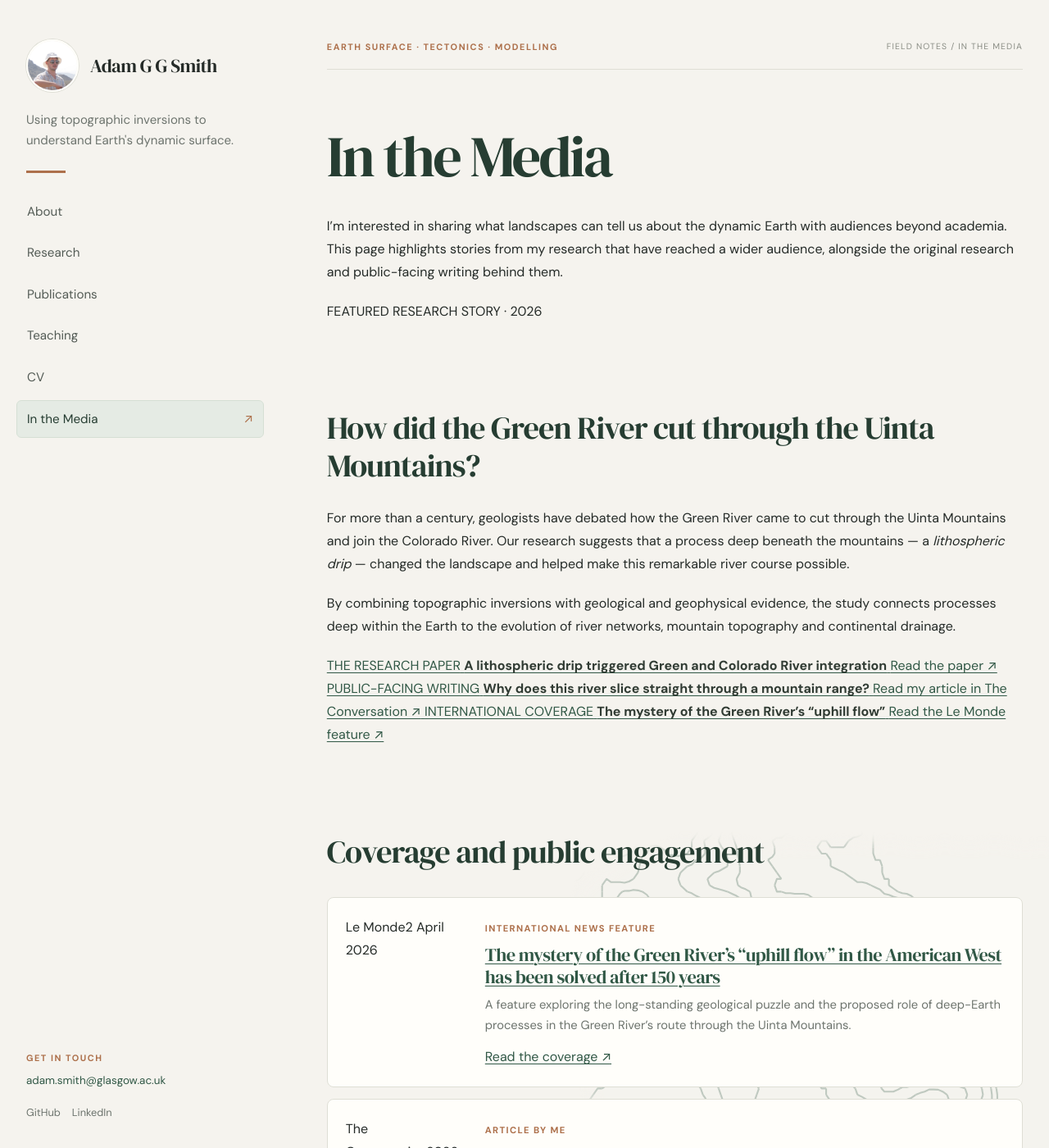
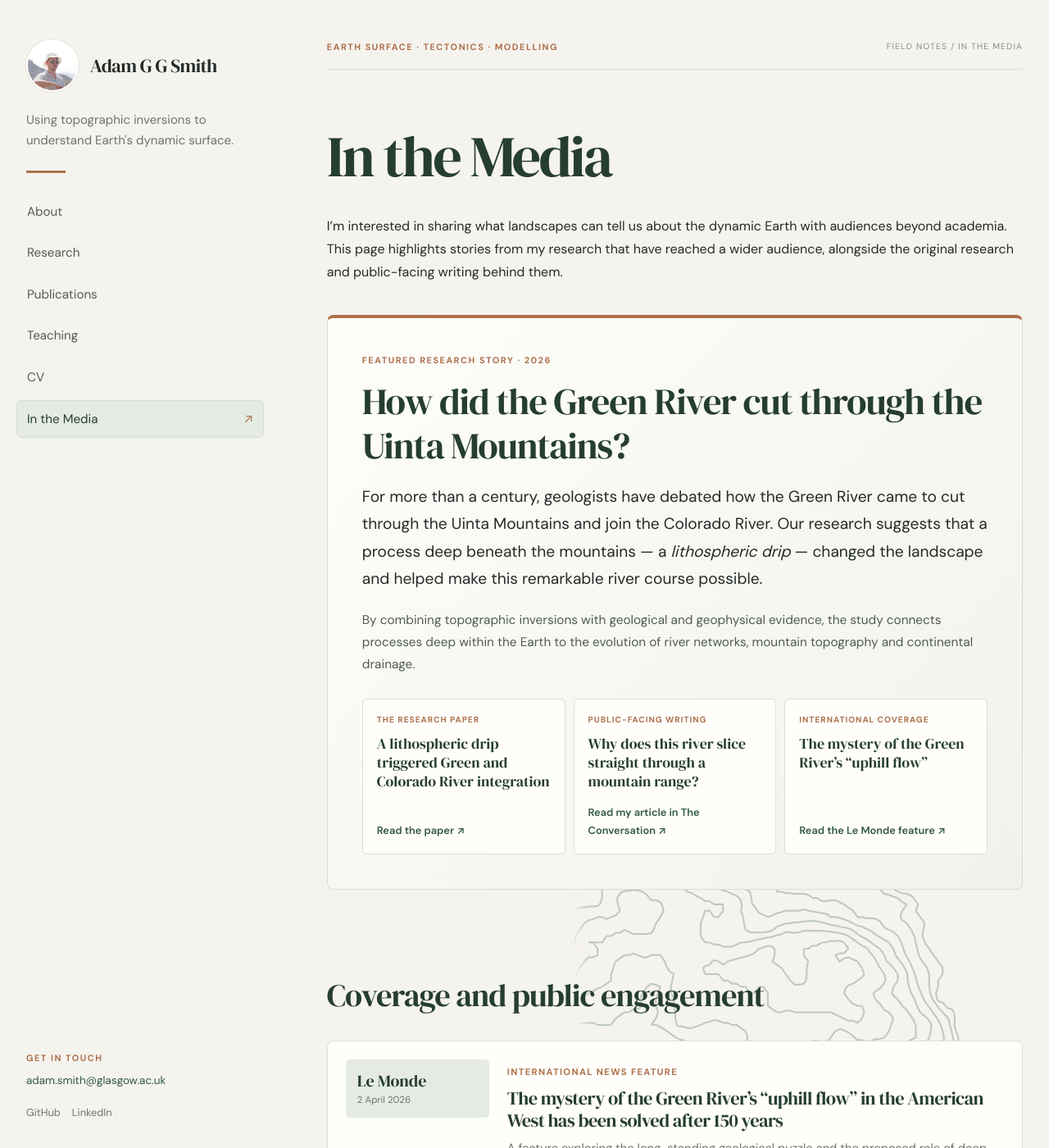
Before and after one commit to adamsmith142/adamsmith142.github.io, a Jekyll site: the page built from Media.md, in a window 1280 px wide and 1400 px high. Shown: the whole window at 82% size. Built offline with Jekyll 4.4.1, drawn with Linux system fonts in a browser that asks for light colours; our own code applies the rules of GitHub Pages for plain Markdown files.

Commit message:
Style featured media story and coverage cards

```diff
--- a/assets/css/style.scss
+++ b/assets/css/style.scss
@@ -113,12 +113,27 @@ img { max-width: 100%; height: auto; }
 .feature-card__number { display: block; color: var(--copper); font-size: .72rem; font-weight: 700; letter-spacing: .12em; }
 .feature-card strong { display: block; margin: 12px 0 6px; color: var(--green-dark); font-family: var(--serif); font-size: 1.35rem; font-weight: 400; line-height: 1.3; }
 .feature-card span:last-child { display: block; color: var(--muted); font-size: .9rem; line-height: 1.6; }
+.media-feature { margin: 2.4rem 0 3rem; padding: clamp(22px, 4vw, 42px); border: 1px solid #d7ded4; border-top: 4px solid var(--copper); border-radius: 8px; background: linear-gradient(135deg, #fffefa 0%, #f0f2eb 100%); }
+.media-feature__eyebrow { display: block; color: var(--copper); font-size: .68rem; font-weight: 700; letter-spacing: .14em; }
+.media-feature h2 { max-width: 760px; margin: 14px 0 18px; padding: 0; font-family: var(--serif); font-size: clamp(1.9rem, 3.5vw, 3rem); letter-spacing: -.025em; }
+.media-feature p { max-width: 78ch; color: #505b53; font-size: .96rem; }
+.media-feature .media-feature__standfirst { font-size: clamp(1.05rem, 1.5vw, 1.2rem); color: var(--ink); }
+.media-feature__links { display: grid; grid-template-columns: repeat(3, minmax(0, 1fr)); gap: 10px; margin-top: 28px; }
+.media-feature__link { display: flex; flex-direction: column; align-items: flex-start; gap: 10px; min-width: 0; padding: 17px; border: 1px solid var(--line); border-radius: 6px; background: #fffefa; text-decoration: none; transition: transform .18s ease, border-color .18s ease, box-shadow .18s ease; }
+.media-feature__link:hover { transform: translateY(-2px); border-color: #b9c9b9; box-shadow: 0 8px 22px #263d3210; }
+.media-feature__link-type { color: var(--copper); font-size: .63rem; font-weight: 700; letter-spacing: .1em; line-height: 1.5; }
+.media-feature__link strong { color: var(--green-dark); font-family: var(--serif); font-size: 1.12rem; font-weight: 400; line-height: 1.3; }
+.media-feature__link-action { margin-top: auto; padding-top: 5px; color: var(--green); font-size: .8rem; font-weight: 600; }
 .media-list { display: grid; gap: 14px; margin: 2rem 0; }
-.media-card { display: grid; grid-template-columns: minmax(100px, 150px) minmax(0, 1fr); gap: 20px; padding: 22px; border: 1px solid var(--line); background: var(--surface); border-radius: 8px; }
+.media-card { display: grid; grid-template-columns: minmax(120px, 175px) minmax(0, 1fr); gap: 22px; padding: 22px; border: 1px solid var(--line); background: var(--surface); border-radius: 8px; }
+.media-card__outlet { display: flex; flex-direction: column; gap: 5px; align-self: start; padding: 14px; border-radius: 5px; background: var(--green-pale); color: var(--green-dark); font-family: var(--serif); font-size: 1.25rem; line-height: 1.2; }
+.media-card__outlet span { color: var(--muted); font-family: var(--sans); font-size: .72rem; }
 .media-card__type { color: var(--copper); font-size: .7rem; font-weight: 700; letter-spacing: .12em; text-transform: uppercase; }
 .media-card h2 { font-family: var(--serif); font-size: 1.4rem; margin: 7px 0; padding: 0; }
+.media-card h2 a { color: var(--green-dark); text-decoration: none; }
+.media-card h2 a:hover { color: var(--copper); }
 .media-card p { font-size: .92rem; color: var(--muted); margin-bottom: .7rem; }
-.media-card__placeholder { display: grid; place-items: center; min-height: 100px; border-radius: 5px; background: var(--green-pale); color: var(--green); font-family: var(--serif); font-size: 1.5rem; }
+.media-card__read { font-size: .86rem; font-weight: 600; text-decoration: none; }
 
 .reveal { opacity: 1; transform: none; }
 .motion-ok .reveal { opacity: 0; transform: translateY(10px); transition: opacity .55s ease, transform .55s ease; }
@@ -150,8 +165,11 @@ img { max-width: 100%; height: auto; }
   .page-content h1 { font-size: clamp(2.45rem, 13vw, 3.7rem); }
   .page-content h2 { margin-top: 2em; }
   .feature-grid { grid-template-columns: 1fr; }
+  .media-feature { padding: 20px; }
+  .media-feature__links { grid-template-columns: 1fr; }
+  .media-feature__link { padding: 15px; }
   .media-card { grid-template-columns: 1fr; gap: 12px; padding: 17px; }
-  .media-card__placeholder { min-height: 65px; }
+  .media-card__outlet { flex-direction: row; align-items: baseline; justify-content: space-between; }
   .site-footer { flex-direction: column; gap: 4px; }
 }
 
```
